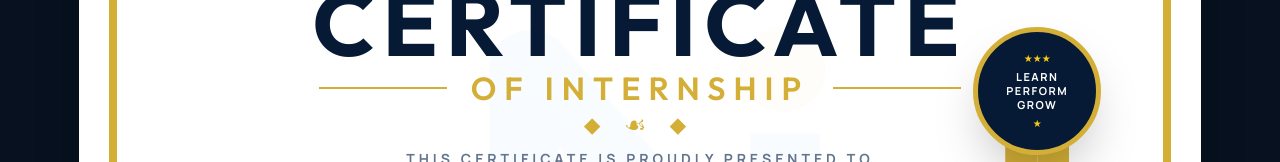
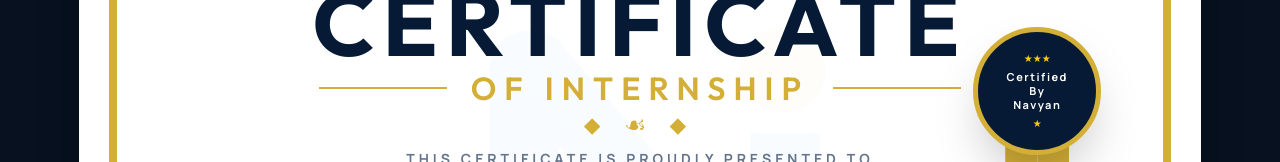
Before and after one commit to shivanand91/navyan, a React (Vite) app in the folder client/: page /documents/certificate/1 in a window 1280 px wide. Shown: the part 305-467 px from the top of the page. Built offline with nearby package versions, Linux system fonts and the light colour scheme; no server answers.

Commit message:
changes in certificates

```diff
--- a/client/src/pages/documents/CertificatePreview.jsx
+++ b/client/src/pages/documents/CertificatePreview.jsx
@@ -106,7 +106,7 @@ export default function CertificatePreview() {
                   {/* Circle Badge */}
                   <div className="w-20 sm:w-24 md:w-32 h-20 sm:h-24 md:h-32 rounded-full bg-[#061a35] border-[3px] sm:border-[4px] md:border-[5px] border-[#d4af37] flex flex-col items-center justify-center shadow-2xl z-20">
                     <div className="text-yellow-400 text-[8px] sm:text-[9px] md:text-[10px] mb-0.5 sm:mb-1">★★★</div>
-                    <p className="text-white text-[8px] sm:text-[9px] md:text-[11px] font-bold leading-tight text-center tracking-[1px] sm:tracking-[1.5px]">LEARN<br/>PERFORM<br/>GROW</p>
+                    <p className="text-white text-[8px] sm:text-[9px] md:text-[11px] font-bold leading-tight text-center tracking-[1px] sm:tracking-[1.5px]">Certified<br/>By<br/>Navyan</p>
                     <div className="text-yellow-400 text-[8px] sm:text-[9px] md:text-[10px] mt-0.5 sm:mt-1">★</div>
                   </div>
                </div>
```
